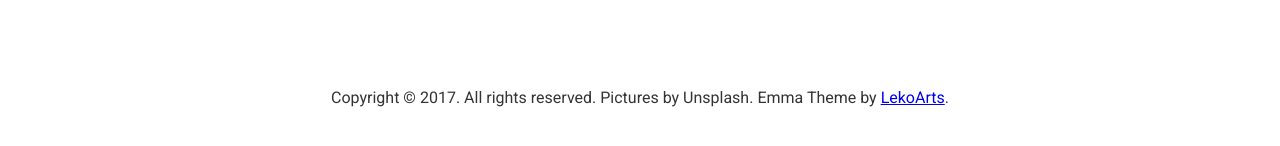
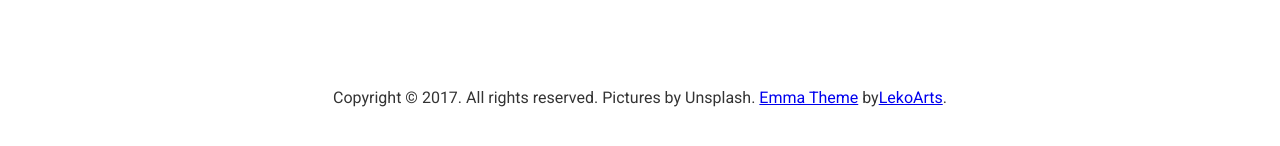
Before and after one commit to LekoArts/gatsby-starter-portfolio-emma, a Gatsby site: page / in a window 1280 px wide. Shown: the part 5130-5276 px from the top of the page. Built offline with nearby package versions, Linux system fonts and the light colour scheme; Gatsby itself is replaced by a stand-in of ours; some packages are replaced by stand-ins of ours.

Commit message:
Small footer fix

```diff
--- a/src/components/Footer/Footer.jsx
+++ b/src/components/Footer/Footer.jsx
@@ -7,7 +7,7 @@ export default class Footer extends React.Component {
 	render() {
 		return (
 			<footer className={styles.footer}>
-				{config.copyright} {config.siteTitle} Theme by{' '}
+				{config.copyright} <a href="https://github.com/LeKoArts/gatsby-starter-portfolio-emma">Emma Theme</a> by
 				<a href="https://www.lekoarts.de">LekoArts</a>.
 			</footer>
 		)
```
